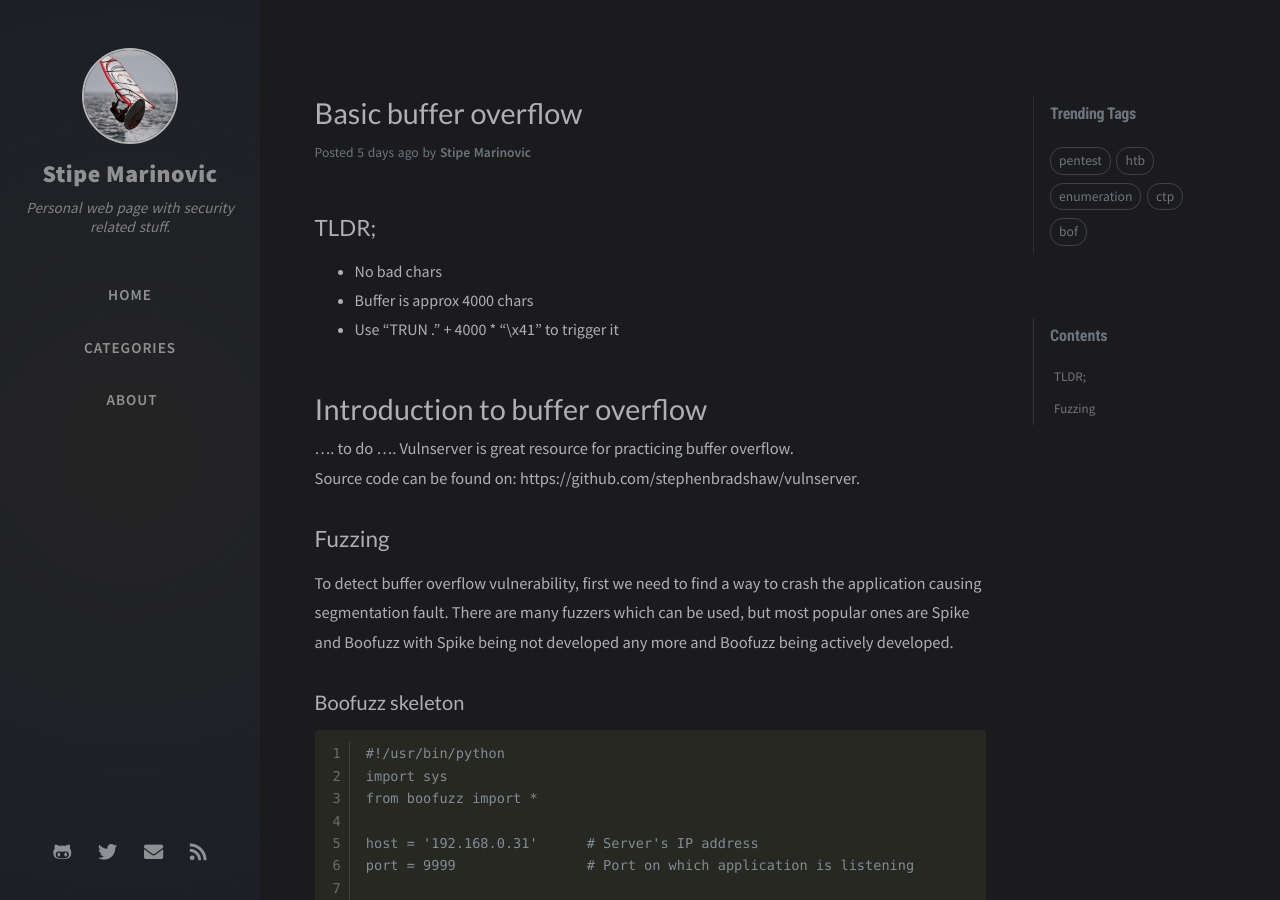
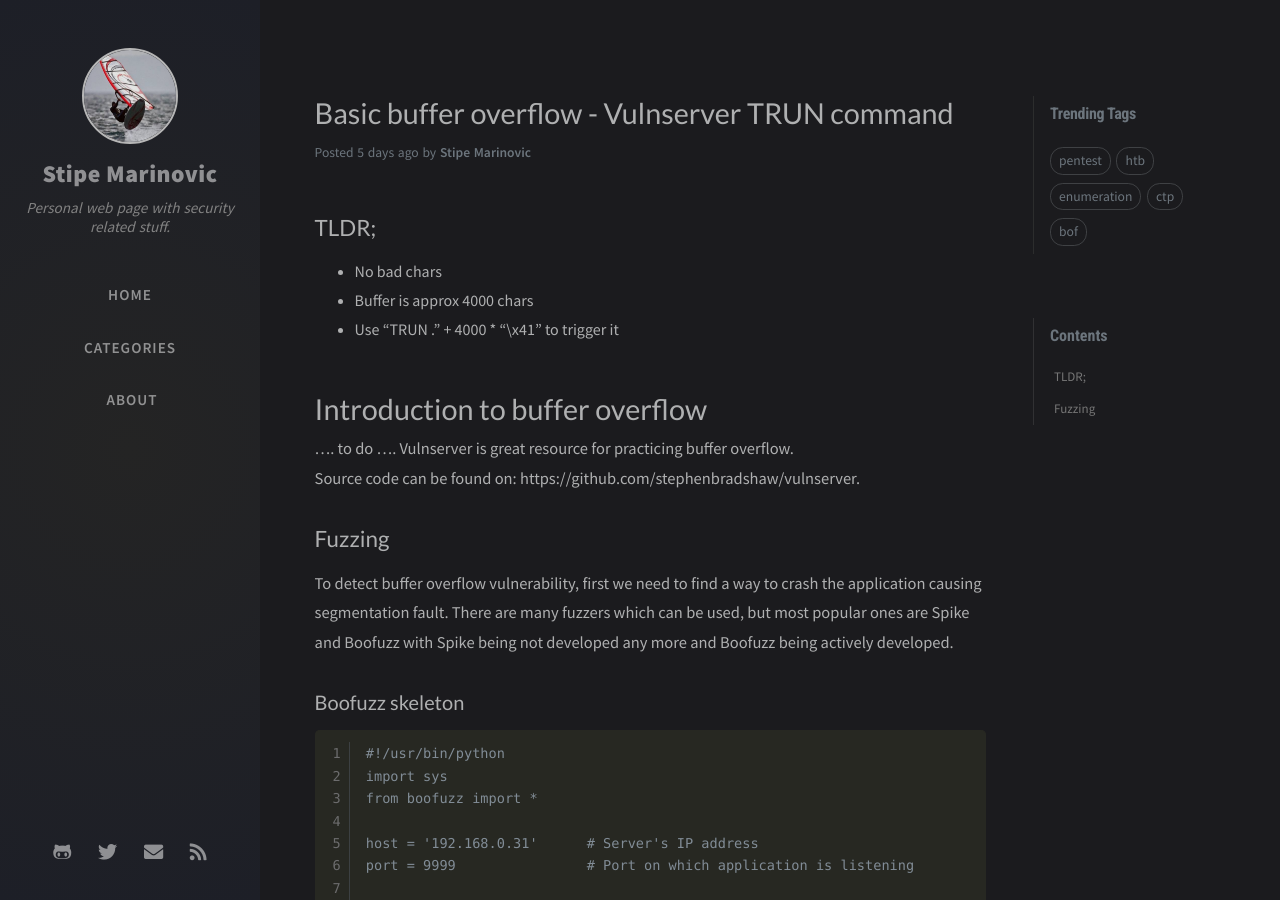
Before and after one commit to smarinovic/smarinovic.github.io, a Jekyll site: the page built from _posts/2020-05-03-Basic-BOF.md, in a window 1280 px wide and 900 px high. Built offline with Jekyll 4.4.1, drawn with Linux system fonts in a browser that asks for light colours; nearby versions of some CDN libraries; comment, search, counter and statistics services are not loaded.

Commit message:
Update 2020-05-03-Basic-BOF.md

```diff
--- a/_posts/2020-05-03-Basic-BOF.md
+++ b/_posts/2020-05-03-Basic-BOF.md
@@ -1,5 +1,5 @@
 ---
-title: Basic buffer overflow
+title: Basic buffer overflow - Vulnserver TRUN command
 author: Stipe Marinovic
 date: 2020-04-30 00:34:00 +0800
 categories: [Blogging, Tutorial]
```
